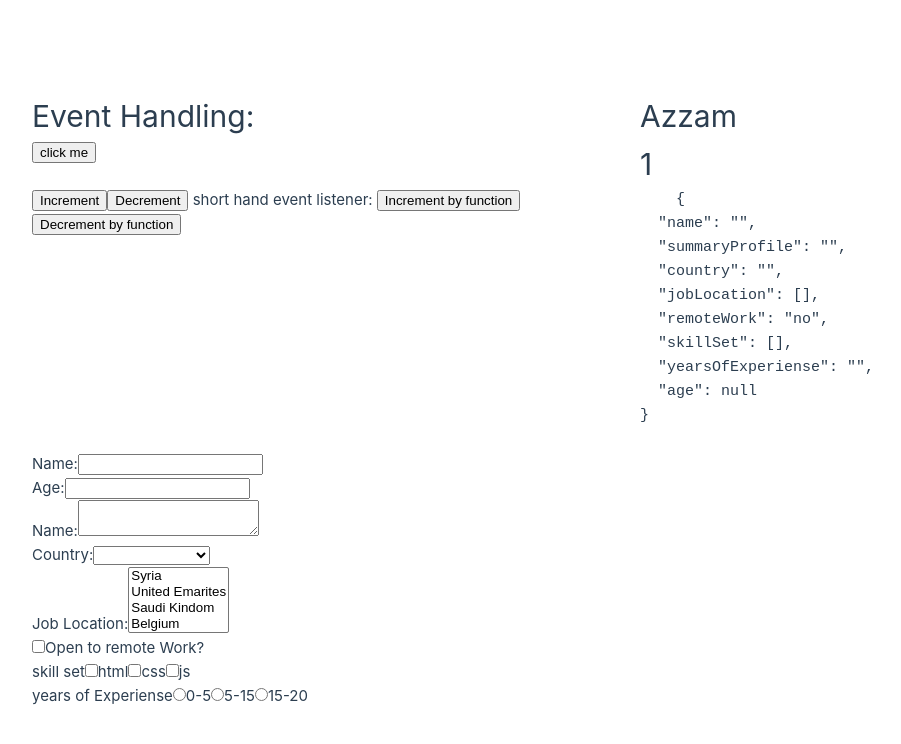
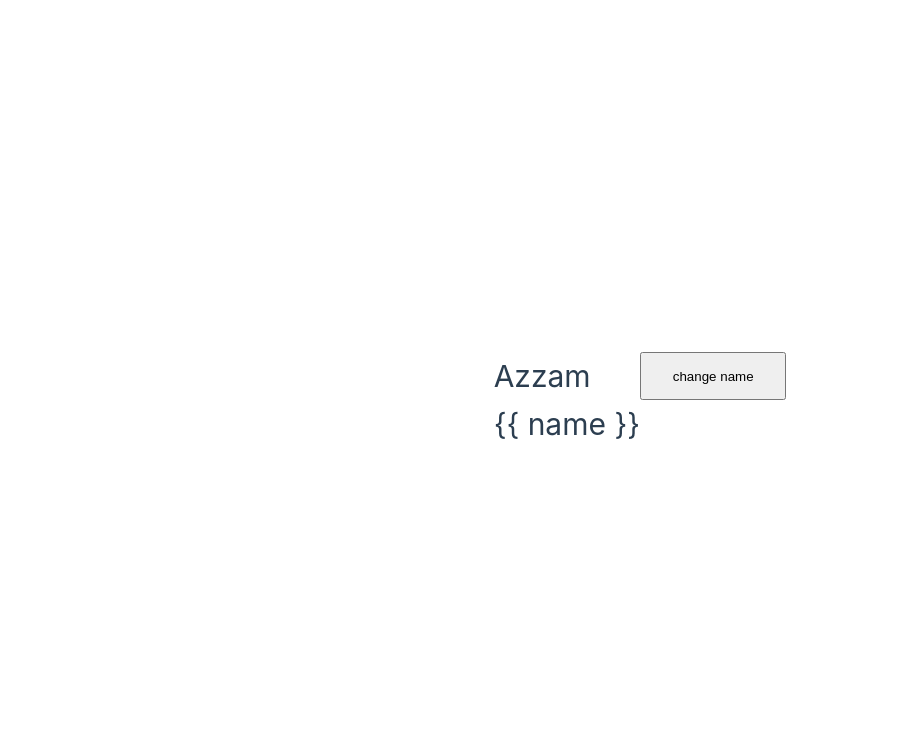
Before and after one commit to Azz3m90/VueJS, a Vue app: page / in a window 1280 px wide. Shown: the top 744 px of the page, without its empty margins (0-901 px from the left). Built offline with nearby package versions, Linux system fonts and the light colour scheme.

Commit message:
bonus directive

```diff
--- a/src/App.vue
+++ b/src/App.vue
@@ -1,133 +1,9 @@
 
 
 <template>
-  <!--Text interpolation -->
- <!--<div>Hello {{ name }}  </div> <br>
- <div v-text="channel"></div><br>
- <h3 v-text="facebook"></h3><br>
- <p v-html="channel_html"></p><br>
- <p v-html="hack"></p><br>
- <h1 v-bind:id='headingId'>Heading</h1><br>
- <button v-bind:disabled="isDisabled">click me disabled</button><br>
- <button v-bind:disabled="isNotDisabled">click me not disabled</button><br>
- <h1 class="underline">underlined text </h1><br>
- <h1 v-bind:class="success">danger </h1><br>
- <h1 v-bind:class="isPromoted && 'promoted'">Pomoted movie </h1><br>
- <h1 v-bind:class="isSoldOut ? 'soldout' : 'new'">soldout? movie </h1><br>
- <h1 v-bind:class="[isPromoted && 'promoted', isSoldOut ? 'soldout' : 'new']">Array conditional movie  </h1><br>
- <h1 v-bind:class="{
-  promoted:isPromoted,
-  new:!isSoldOut,
-  soldout:isSoldOut
- }">Object conditional movie  </h1><br>
- <h2 v-bind:style="{
-  color:highlightColor,
-  'font-size':headerSize +'px',
-  fontSize:headerSize +'px',
- }">Inline Style</h2><br>
-  <h2 v-bind:style="styleObject">style object</h2><br>
-  <div v-bind:style="[baseStyleObject , successStyleObject]">success style array</div><br>
-  <p>v-bind shorthand:</p>
-  <div :style="[baseStyleObject , dangerStyleObject]">danger style array</div><br>
- <h1 v-if="num === 0 ">the number is Zero</h1>
- <h1 v-else-if="num < 0"> the number is negative</h1>
- <h1 v-else-if="num > 0"> the number is positive</h1>
- <h1 v-else>the num is not a number</h1>
-<template v-if="display">
- <h1>Azzam</h1>
- <h1>Aziz</h1>
- <h1>Ali</h1>
- </template>
- <h2 v-show="showElement">v-show Element</h2>
-
- <template v-for="name in names "::key="name">
-  <h3 v-if="name === 'Azzam'">
-
-{{ name }}
-  </h3>
- </template><br>
- <h1>{{ 1 + 6 + 9 }}</h1>
- <h1>
-  Adding function {{ add(15, -10 ,25) }}<br>
-  Multipleier method - {{ multiplier() }}</h1> -->
-  <h1>Event Handling:</h1>
-  <h1>{{ name }}</h1>
-  <div>
-    <button v-on:mouseover="name = 'Ali'">click me </button>
-  </div>
-  <h1>{{ counter }}</h1>
-  <div>
-    <button v-on:click="counter += 1">Increment </button>
-    <button v-on:click="counter -= 1">Decrement </button>
-    short hand event listener:
-    <button @click="increment">Increment by function</button>
-    <button @click="decrement">Decrement by function </button>
-  </div>
-  <div ><pre>
-    {{ JSON.stringify(formValues, null,2) }}
-  </pre></div>
-<form action="" method="post" @submit.prevent="submitForm">
-  <div>
-    <label for="name">Name:</label>
-    <input type="text" id="name" v-model.trim.lazy="formValues.name "/>
-  </div>
-    <div>
-    <label for="age">Age:</label>
-    <input
-   @keyup.enter="submitForm" type="number" id="age" v-model.number="formValues.age "/>
-  </div>
-  <div>
-    <label for="profile">Name:</label>
-    <textarea type="text" id="profile" v-model="formValues.summaryProfile "/>
-  </div>
-  <div>
-    <label for="country">Country:</label>
-    <select type="text"  id="country" v-model="formValues.country ">
-      <option value="SYR">Syria</option>
-      <option value="UAE">United Emarites</option>
-      <option value="KSA">Saudi Kindom</option>
-      <option value="BLE">Belgium</option>
-    </select>
-  </div>
-  <div>
-    <label for="job-location">Job Location:</label>
-    <select type="text" multiple id="job-location" v-model="formValues.jobLocation ">
-      <option value="SYR">Syria</option>
-      <option value="UAE">United Emarites</option>
-      <option value="KSA">Saudi Kindom</option>
-      <option value="BLE">Belgium</option>
-    </select>
-  </div>
-  <div>
-    <input type="checkbox"  id="remoteWork" v-model='formValues.remoteWork 'true-value="yes" false-value="no"/>
-   <label for="remoteWork">Open to remote Work?</label>
-  </div>
-    <div>
-      <label for="skillSet">skill set</label>
-    <input type="checkbox"  id="html" value="html" v-model='formValues.skillSet '/>
-    <label for="html" >html</label>
-       <input type="checkbox"  id="css" value="css"  v-model='formValues.skillSet '/>
-    <label for="css" >css</label>
-        <input type="checkbox"  id="js" value="js"  v-model='formValues.skillSet '/>
-    <label  for="js" >js</label>
-
-  </div>
-  <div>
-    <label for="yearsOfExperiense">years of Experiense</label>
-        <input type="radio"
-        id="0-5"
-        value="0-5"
-         v-model='formValues.yearsOfExperiense '/>
-        <label for="0-5">0-5</label>
-        <input type="radio"  id="5-15" value="5-15" v-model='formValues.yearsOfExperiense '/>
-        <label for="5-15">5-15</label>
-        <input type="radio"  id="15-20" value="15-20" v-model='formValues.yearsOfExperiense '/>
-        <label for="15-20">15-20</label>
-  </div>
-  <!--<div>
-    <button>submit</button>
-  </div>-->
-</form>
+  <h1 v-once>{{ name }}</h1>
+<button @click="name = 'Ali'">change name </button>
+<h1 v-pre>{{ name }}</h1>
 </template>
 
 <style scoped>
@@ -158,81 +34,8 @@
   name:"App",
   data(){
     return {
-      /*
-      name:'Azzam',
-      channel:'Eng.Azzam Aziz Ali',
-      facebook:'Azzam Aziz Ali',
-      channel_html:"<h3><i>channel</i></h3>",
-      hack:`<a href='#' onclick='alert("You have been hacked.")'>Win a prize</a>`,
-      headingId:"Heading",
-      isDisabled:true,
-      isNotDisabled:false,
-      danger:"danger",
-      success:"success",
-      isPromoted:true,
-      isSoldOut:true,
-      highlightColor:"orange",
-      headerSize:50,
-      styleObject:{
-      color:"orange",
-      fontSize:50+'px',
-      padding:20+'px',
-      },
-      baseStyleObject:{
-        fontSize:'50px',
-        padding:'20px',
-      },
-      successStyleObject:{
-        color:'green',
-        backgroundColor:'lightgreen',
-        border:'1px solid green',
-
-      },
-        dangerStyleObject:{
-        color:'darkred',
-        backgroundColor:'red',
-        border:'1px solid darkred',
-
-      },*/
-      num:"fdfd",
-      display:true,
-      showElement:true,
-
-     names:['Azzam', 'Aziz', 'Ali'],
-     baseMultiplier:5,
-     name:"Azzam",
-     counter:1,
-     formValues:{
-      name:'',
-      summaryProfile:'',
-      country:'',
-      jobLocation:[],
-      //remoteWork:false,
-      remoteWork:'no',
-      skillSet:[],
-      yearsOfExperiense:'',
-      age:null,
-     },
-    };
-  }, methods: {
-      add(a,b,c){
-        return a + b -c ;
-      },
-      multiplier(){
-      return 5 * this.baseMultiplier
-     },
-     increment(){
-      this.counter += 1
-     },
-     decrement(){
-      this.counter -= 1
-     },
-     submitForm(){
-      //event.preventDefault();
-      console.log(this.formValues)
-
-     },
-     },
-
+      name:"Azzam",
+    }
+  },
 }
 </script>
```
